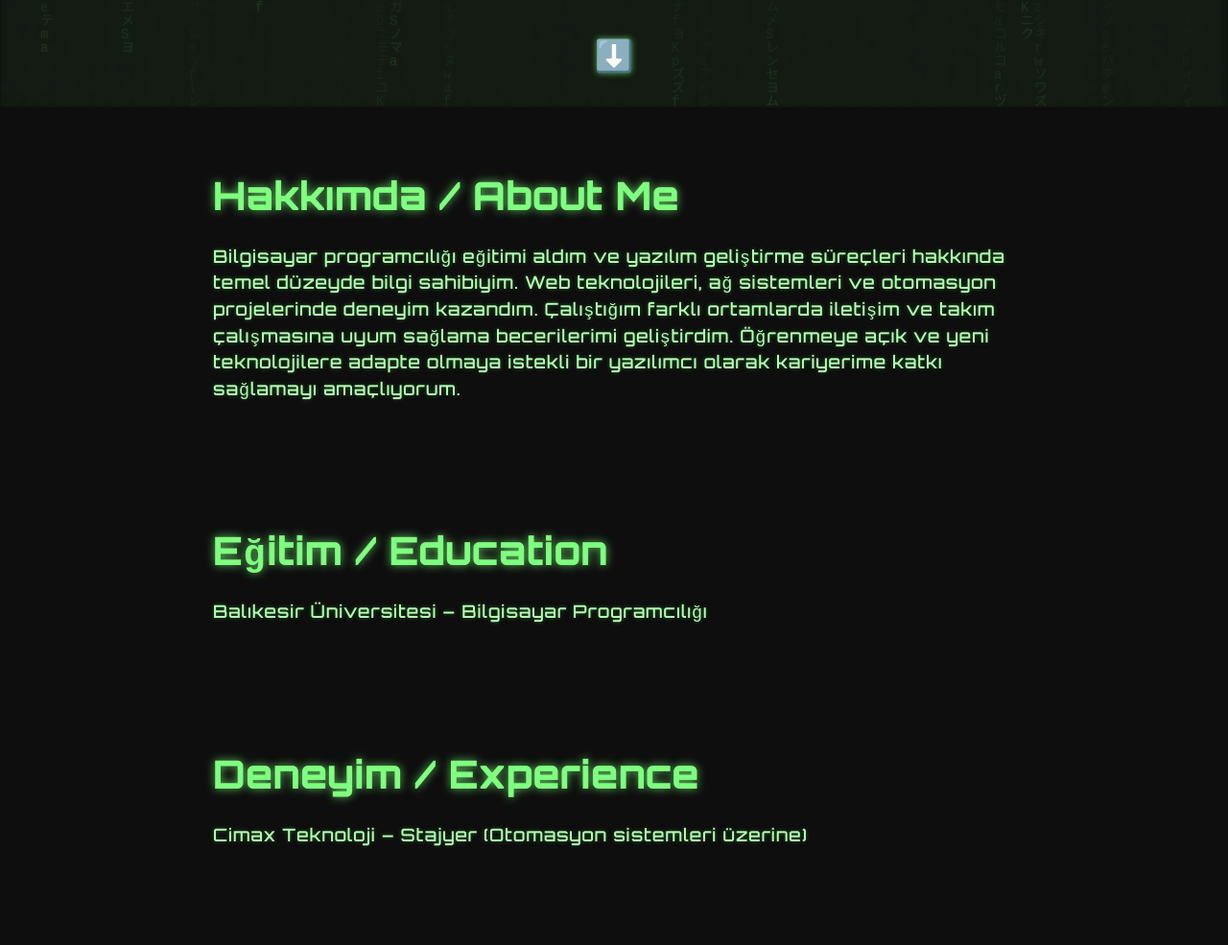
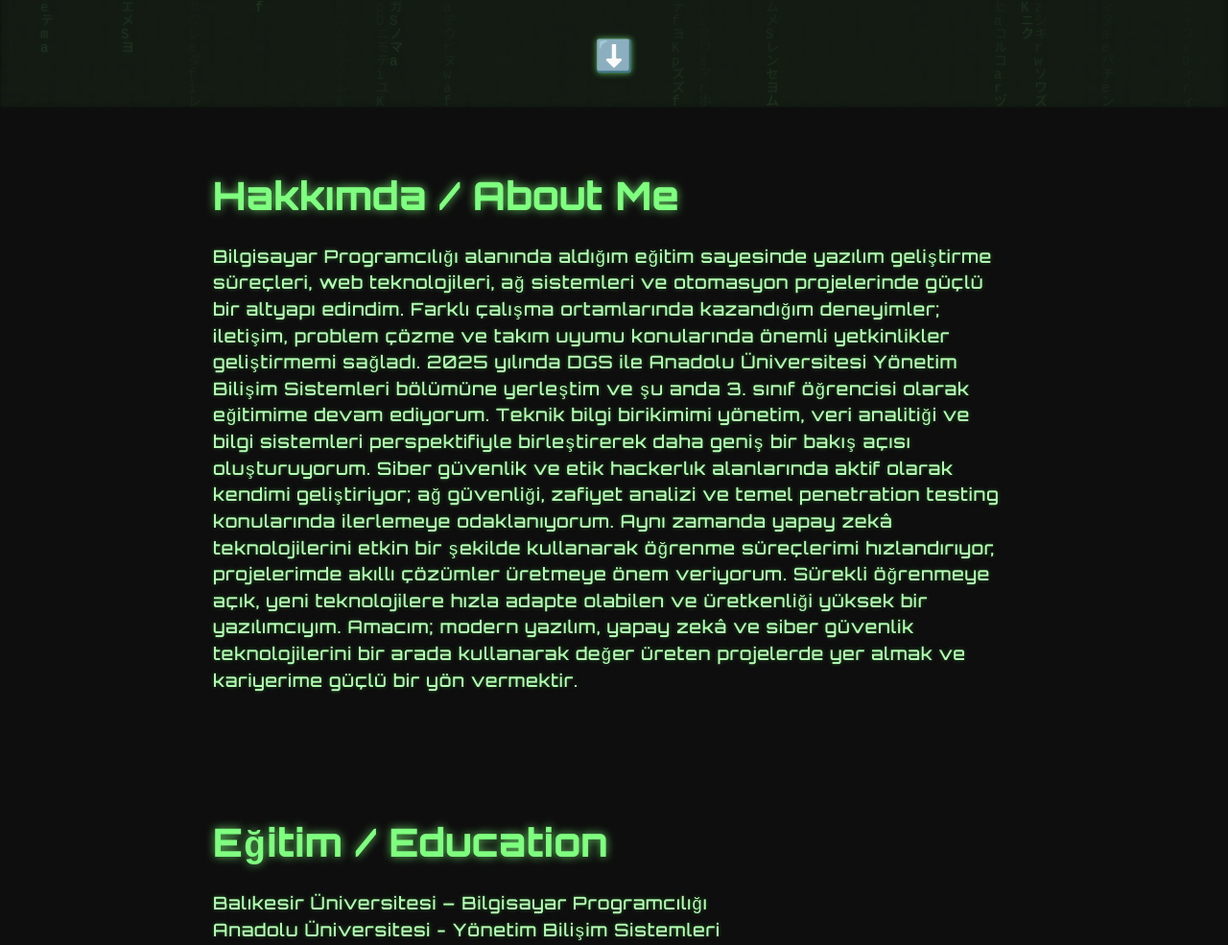
Before and after one commit to hamzasezaikars/hamzasezaikars.github.io, a plain HTML site: page index.html in a window 1280 px wide. Shown: the part 688-1673 px from the top of the page at 96% size. Drawn offline with nearby package versions, Linux system fonts and the light colour scheme.

Commit message:
hakkımda kısmı güncellendi, eğitim bölümü güncellendi

```diff
--- a/index.html
+++ b/index.html
@@ -186,13 +186,19 @@
   <section id="about">
     <h2>Hakkımda / About Me</h2>
     <p id="about-text">
-      Bilgisayar programcılığı eğitimi aldım ve yazılım geliştirme süreçleri hakkında temel düzeyde bilgi sahibiyim. Web teknolojileri, ağ sistemleri ve otomasyon projelerinde deneyim kazandım. Çalıştığım farklı ortamlarda iletişim ve takım çalışmasına uyum sağlama becerilerimi geliştirdim. Öğrenmeye açık ve yeni teknolojilere adapte olmaya istekli bir yazılımcı olarak kariyerime katkı sağlamayı amaçlıyorum.
-    </p>
+Bilgisayar Programcılığı alanında aldığım eğitim sayesinde yazılım geliştirme süreçleri, web teknolojileri, ağ sistemleri ve otomasyon projelerinde güçlü bir altyapı edindim. Farklı çalışma ortamlarında kazandığım deneyimler; iletişim, problem çözme ve takım uyumu konularında önemli yetkinlikler geliştirmemi sağladı.
+
+2025 yılında DGS ile Anadolu Üniversitesi Yönetim Bilişim Sistemleri bölümüne yerleştim ve şu anda 3. sınıf öğrencisi olarak eğitimime devam ediyorum. Teknik bilgi birikimimi yönetim, veri analitiği ve bilgi sistemleri perspektifiyle birleştirerek daha geniş bir bakış açısı oluşturuyorum.
+
+Siber güvenlik ve etik hackerlık alanlarında aktif olarak kendimi geliştiriyor; ağ güvenliği, zafiyet analizi ve temel penetration testing konularında ilerlemeye odaklanıyorum. Aynı zamanda yapay zekâ teknolojilerini etkin bir şekilde kullanarak öğrenme süreçlerimi hızlandırıyor, projelerimde akıllı çözümler üretmeye önem veriyorum.
+
+Sürekli öğrenmeye açık, yeni teknolojilere hızla adapte olabilen ve üretkenliği yüksek bir yazılımcıyım. Amacım; modern yazılım, yapay zekâ ve siber güvenlik teknolojilerini bir arada kullanarak değer üreten projelerde yer almak ve kariyerime güçlü bir yön vermektir.    </p>
   </section>
 
   <section id="education">
     <h2>Eğitim / Education</h2>
     <p id="education-text">Balıkesir Üniversitesi – Bilgisayar Programcılığı</p>
+    <p id="education-text">Anadolu Üniversitesi - Yönetim Bilişim Sistemleri</p>
   </section>
 
   <section id="experience">
@@ -241,8 +247,20 @@
   <script>
     ScrollReveal().reveal('section', { delay: 300, duration: 1000, origin: 'bottom', distance: '50px' });
 
-    const trAbout = `Bilgisayar programcılığı eğitimi aldım ve yazılım geliştirme süreçleri hakkında temel düzeyde bilgi sahibiyim. Yazılım, web teknolojileri, ağ sistemleri ve otomasyon projelerinde deneyim kazandım. Çalıştığım farklı ortamlarda iletişim ve takım çalışmasına uyum sağlama becerilerimi geliştirdim. Öğrenmeye açık ve yeni teknolojilere adapte olmaya istekli bir yazılımcı olarak kariyerime katkı sağlamayı amaçlıyorum.`;
-    const enAbout = `I have academic training in computer programming and possess foundational knowledge of software development processes. I have experience in software, web technologies, network systems, and automation projects. I have improved my communication and teamwork skills in various work environments. As a developer eager to learn and adapt to new technologies, I aim to contribute to my career.`;
+    const trAbout = `Bilgisayar Programcılığı alanında aldığım eğitim sayesinde yazılım geliştirme süreçleri, web teknolojileri, ağ sistemleri ve otomasyon projelerinde güçlü bir altyapı edindim. Farklı çalışma ortamlarında kazandığım deneyimler; iletişim, problem çözme ve takım uyumu konularında önemli yetkinlikler geliştirmemi sağladı.
+
+2025 yılında DGS ile Anadolu Üniversitesi Yönetim Bilişim Sistemleri bölümüne yerleştim ve şu anda 3. sınıf öğrencisi olarak eğitimime devam ediyorum. Teknik bilgi birikimimi yönetim, veri analitiği ve bilgi sistemleri perspektifiyle birleştirerek daha geniş bir bakış açısı oluşturuyorum.
+
+Siber güvenlik ve etik hackerlık alanlarında aktif olarak kendimi geliştiriyor; ağ güvenliği, zafiyet analizi ve temel penetration testing konularında ilerlemeye odaklanıyorum. Aynı zamanda yapay zekâ teknolojilerini etkin bir şekilde kullanarak öğrenme süreçlerimi hızlandırıyor, projelerimde akıllı çözümler üretmeye önem veriyorum.
+
+Sürekli öğrenmeye açık, yeni teknolojilere hızla adapte olabilen ve üretkenliği yüksek bir yazılımcıyım. Amacım; modern yazılım, yapay zekâ ve siber güvenlik teknolojilerini bir arada kullanarak değer üreten projelerde yer almak ve kariyerime güçlü bir yön vermektir.`;
+    const enAbout = `Thanks to my education in Computer Programming, I have gained a strong foundation in software development processes, web technologies, network systems, and automation projects. The diverse work environments I have been part of helped me improve my communication, problem-solving, and teamwork skills.
+
+In 2025, I was admitted to Anadolu University’s Management Information Systems program through the DGS exam, and I am currently a third-year student. I combine my technical background with management, data analytics, and information systems to build a broader and more strategic perspective.
+
+I am actively improving myself in the field of cybersecurity and ethical hacking, focusing on network security, vulnerability analysis, and basic penetration testing. At the same time, I leverage artificial intelligence technologies to accelerate my learning processes and integrate smart, efficient solutions into my projects.
+
+I am a highly motivated developer who is open to continuous learning, quick to adapt to new technologies, and dedicated to producing meaningful work. My goal is to contribute to impactful projects by combining modern software development, artificial intelligence, and cybersecurity technologies while shaping a strong professional career path.`;
 
     const trEducation = `Balıkesir Üniversitesi – Bilgisayar Programcılığı 2023-2025`;
     const enEducation = `Balıkesir University – Computer Programming 2023-2025`;
```
